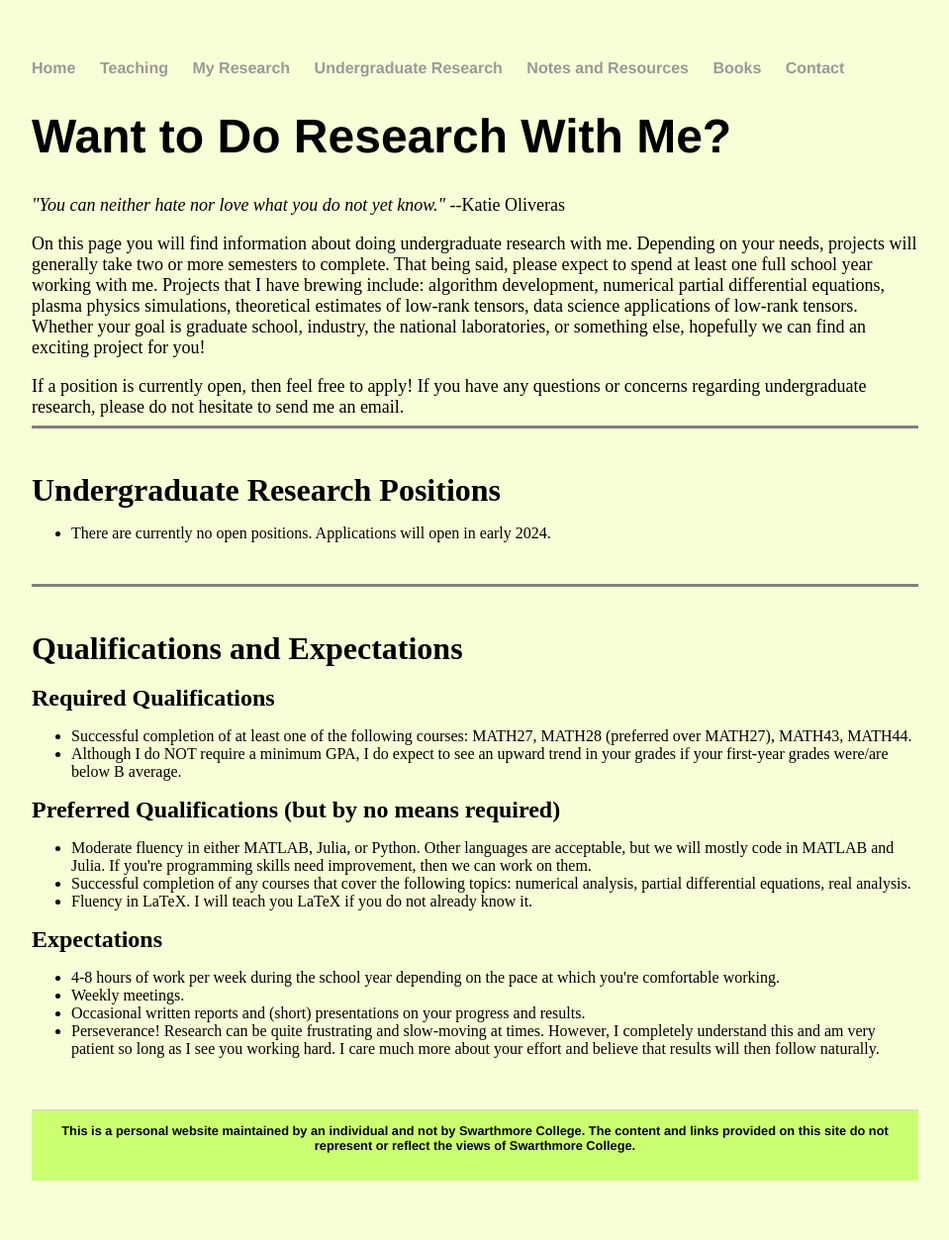
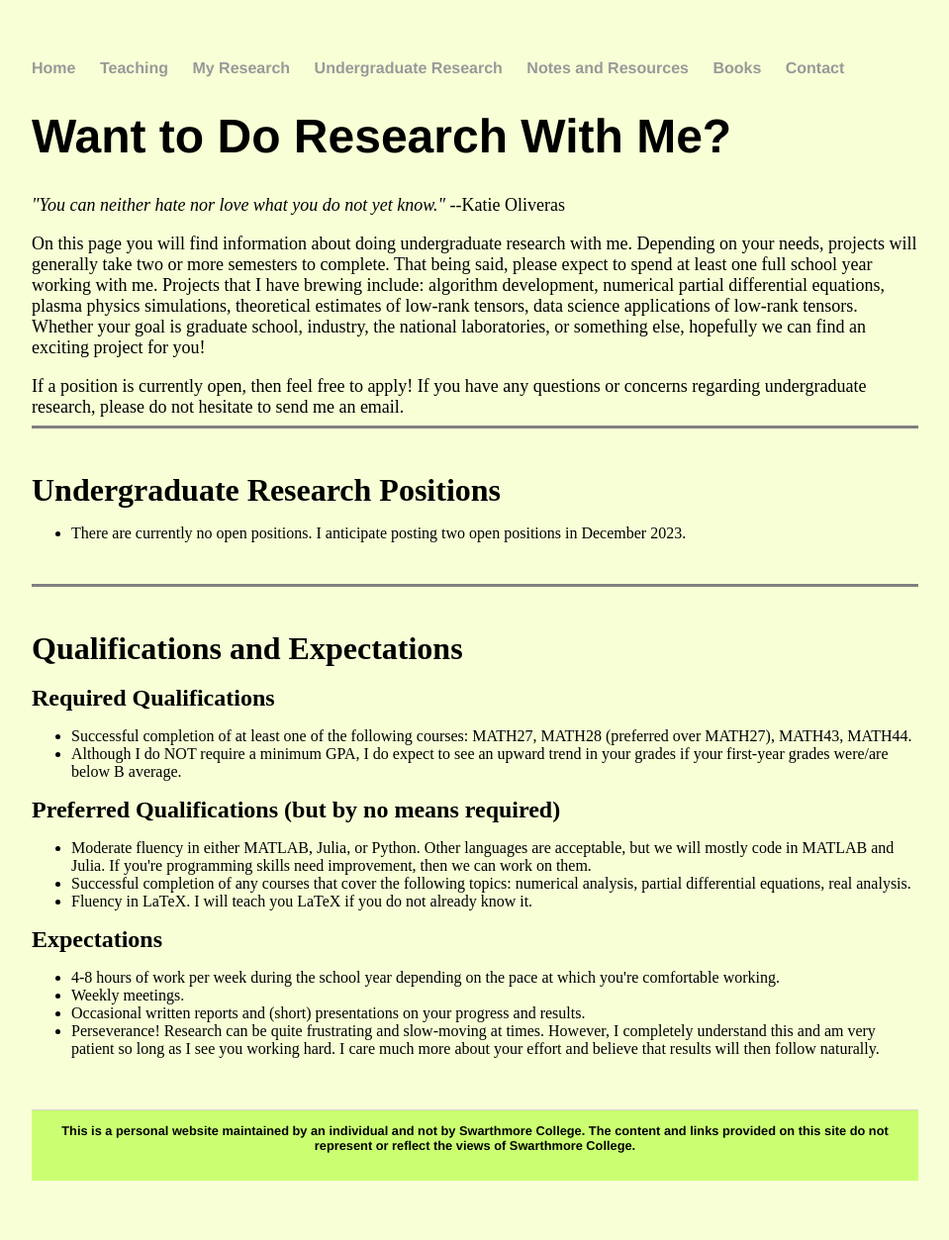
Before and after one commit to jhknakao/jhknakao.github.io, a Jekyll site: the page built from undergradresearch.html, in a window 1280 px wide. Shown: the whole page at 99% size, without its empty margins (160-1119 px from the left). Built offline with Jekyll 4.4.1, drawn with Linux system fonts in a browser that asks for light colours.

Commit message:
Update undergradresearch.html

```diff
--- a/undergradresearch.html
+++ b/undergradresearch.html
@@ -18,7 +18,7 @@ title: Interested in Undergraduate Research?
 	<br>
 	<font size="6"><b>Undergraduate Research Positions</b></font>
 	<ul>
-		<li>There are currently no open positions. Applications will open in early 2024.
+		<li>There are currently no open positions. I anticipate posting two open positions in December 2023.
   </ul>
 	<br>
 	<hr size="3" noshade>
```
